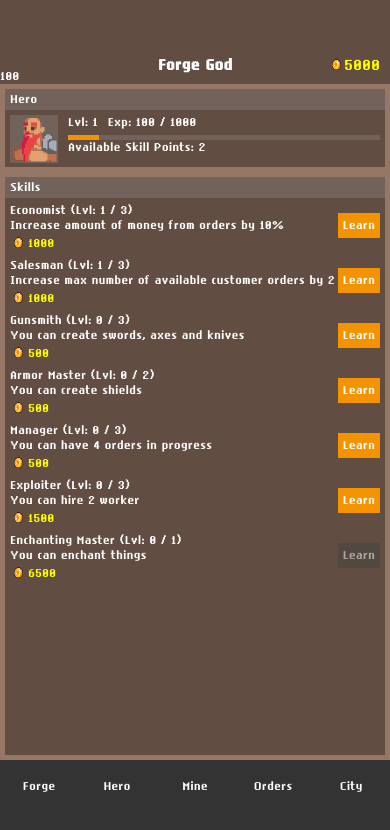
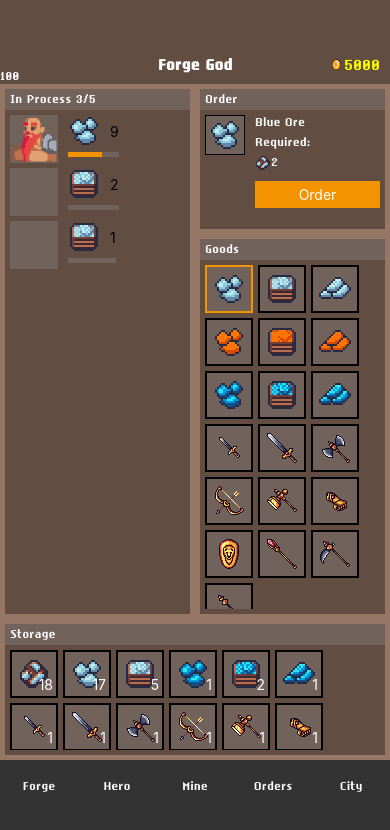
Before and after one commit to Aleksandr175/forgegod, a React Native app: screen / in a window 390 px wide. Shown: the top 830 px of the page. Built offline with nearby package versions, Linux system fonts and the light colour scheme.

Commit message:
Fix layout

```diff
--- a/src/App.tsx
+++ b/src/App.tsx
@@ -31,7 +31,7 @@ import { PageHero } from './components/PageHero';
 import { PageEditor } from './components/PageEditor';
 
 export const App = () => {
-  const [page, setPage] = useState<TPage>('hero');
+  const [page, setPage] = useState<TPage>('forge');
   const [mineLvl, setMineLvl] = useState(1);
   const [money, setMoney] = useState(5000);
   const [maxOrdersQty, setMaxOrdersQty] = useState(5);
@@ -571,7 +571,9 @@ export const App = () => {
               </View>
             </View>
 
-            <PanelStorage storage={storage} />
+            <SPanelStorageWrapper>
+              <PanelStorage storage={storage} />
+            </SPanelStorageWrapper>
           </>
         )}
 
@@ -678,7 +680,7 @@ const styles = StyleSheet.create({
     backgroundColor: '#614D41',
   },
   appContent: {
-    height: '80%',
+    flex: 1,
     width: '100%',
     backgroundColor: '#967766',
     alignItems: 'center',
@@ -687,11 +689,11 @@ const styles = StyleSheet.create({
   forgeBlock: {
     flexDirection: 'row',
     width: '100%',
-    height: '75%',
+    flex: 1,
     alignItems: 'stretch',
   },
   storageBlock: {
-    height: '25%',
+    height: '100px',
     width: '100%',
   },
   columnLeft: {
@@ -702,3 +704,7 @@ const styles = StyleSheet.create({
   },
   orderBlock: {},
 });
+
+const SPanelStorageWrapper = styled.View`
+  width: 100%;
+`;
--- a/src/components/PanelGoods.tsx
+++ b/src/components/PanelGoods.tsx
@@ -4,6 +4,7 @@ import React from 'react';
 import { dictionary } from '../dictionary';
 import { styles, styles as stylesCommon } from '../styles';
 import { CustomImage } from './CustomImage';
+import styled from 'styled-components/native';
 
 interface IProps {
   onChangeGoodId: (goodId: number) => void;
@@ -19,7 +20,7 @@ export const PanelGoods = React.memo(
 
     return (
       <Panel title={'Goods'}>
-        <View style={stylesCommon.storageGrid}>
+        <SStorageGrid>
           <FlatList
             style={stylesCommon.storageGridGoodsList}
             data={goods}
@@ -42,8 +43,15 @@ export const PanelGoods = React.memo(
             )}
             keyExtractor={(item) => String(item.id)}
           />
-        </View>
+        </SStorageGrid>
       </Panel>
     );
   },
 );
+
+const SStorageGrid = styled.View`
+  flex-direction: row;
+  flex-wrap: wrap;
+  width: 100%;
+  height: 100%;
+`;
--- a/src/dictionary.tsx
+++ b/src/dictionary.tsx
@@ -378,7 +378,7 @@ export const dictionary: IDictionary = {
         duration: 15,
         canBeFoundGoods: [
           {
-            id: 150,
+            id: 100,
             qty: 2,
           },
           {
--- a/src/styles.tsx
+++ b/src/styles.tsx
@@ -17,7 +17,7 @@ export const styles = StyleSheet.create({
     flexDirection: 'row',
     flexWrap: 'wrap',
     width: '100%',
-    height: '100%',
+    height: '100px',
   },
   storageGridList: {
     height: '100%',
```
